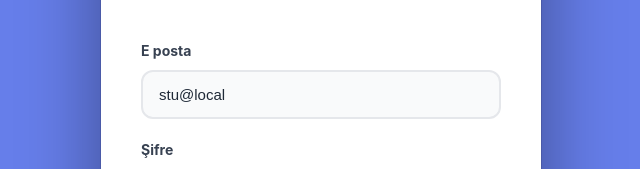
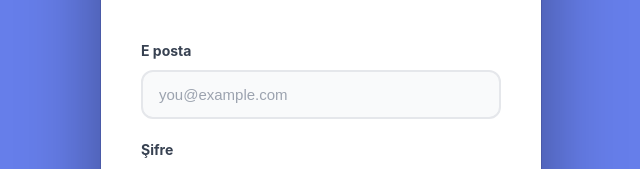
Before and after one commit to 4RD4024N/advisorysystemfrontend, a React (Vite) app: page /login in a window 1280 px wide. Shown: the part 415-584 px from the top of the page, without its empty margins (319-959 px from the left). Built offline with nearby package versions, Linux system fonts and the light colour scheme; no server answers.

Commit message:
test verisi silindi

```diff
--- a/src/pages/Login.tsx
+++ b/src/pages/Login.tsx
@@ -7,8 +7,8 @@ import './Auth.css';
 const Login = () => {
   const navigate = useNavigate();
   const [formData, setFormData] = useState({
-    email: 'stu@local',
-    password: 'Arda123!'
+    email: '',
+    password: ''
   });
   const [loading, setLoading] = useState(false);
   const [error, setError] = useState('');
```
